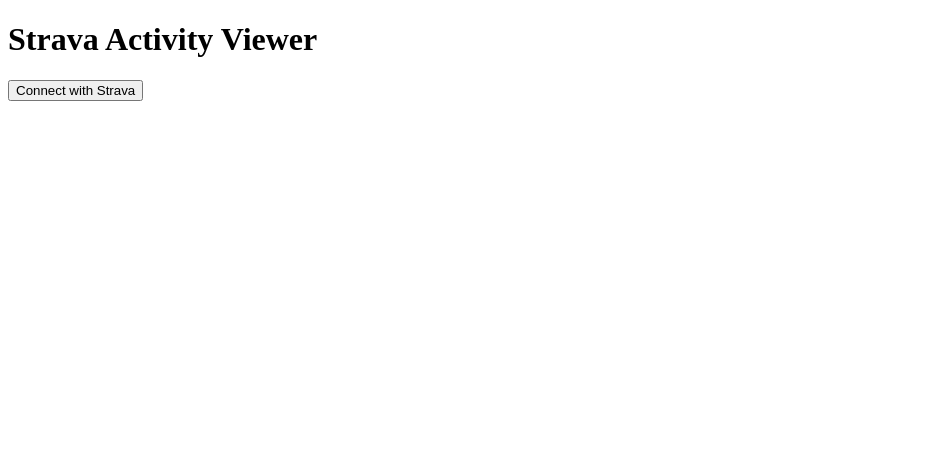
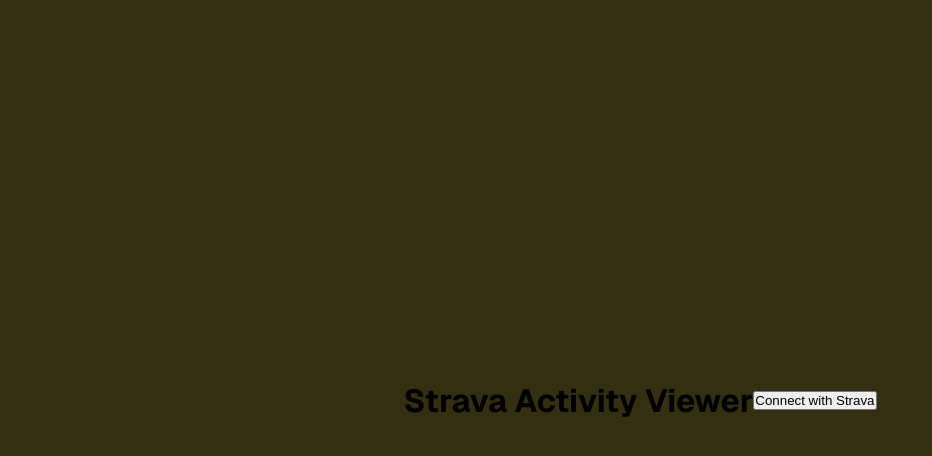
Before and after one commit to powdhar/public-forest, a website: page public/index.html in a window 1280 px wide. Shown: the whole page, without its empty margins (0-932 px from the left). Drawn offline with nearby package versions, Linux system fonts and the light colour scheme.

Commit message:
Update index.html

```diff
--- a/public/index.html
+++ b/public/index.html
@@ -3,6 +3,10 @@
 <head>
     <meta charset="UTF-8">
     <meta name="viewport" content="width=device-width, initial-scale=1.0">
+    <link rel="stylesheet" href="styles.css">
+    <link rel="preconnect" href="https://fonts.googleapis.com">
+    <link rel="preconnect" href="https://fonts.gstatic.com" crossorigin>
+    <link href="https://fonts.googleapis.com/css2?family=EB+Garamond:ital,wght@0,400..800;1,400..800&family=Geist+Mono:wght@100..900&family=Geist:wght@100..900&display=swap" rel="stylesheet">
     <title>Strava Activity Viewer</title>
     <style>
         .activity {
```
